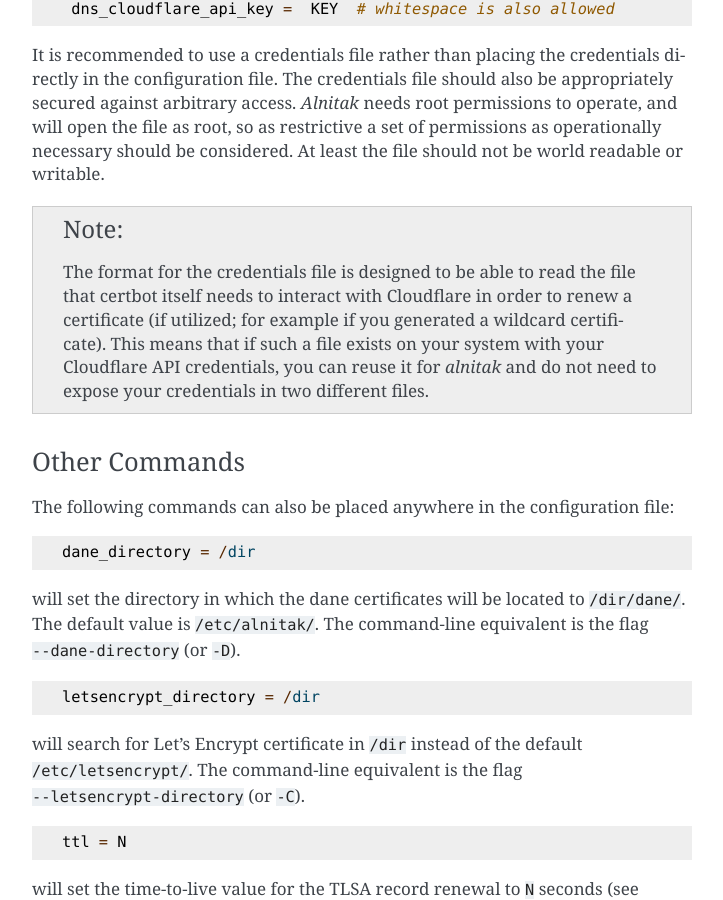
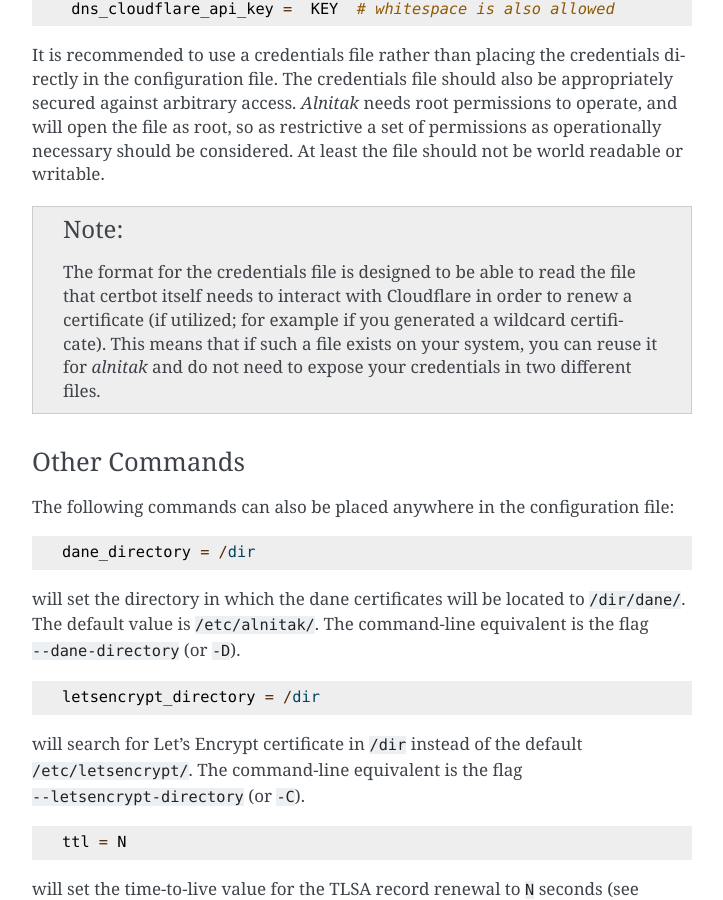
Before and after one commit to definitelyprobably/alnitak, a Sphinx documentation site: the page built from docs/source/configuration.rst, in a window 1280 px wide and 900 px high, scrolled down 7578 px. Shown: the whole window, without its empty margins (388-1111 px from the left). Built offline with Sphinx 7.4.7, drawn with Linux system fonts in a browser that asks for light colours.

Commit message:
docs update

```diff
--- a/docs/source/configuration.rst
+++ b/docs/source/configuration.rst
@@ -371,9 +371,9 @@ writable.
    The format for the credentials file is designed to be able to read the
    file that certbot itself needs to interact with Cloudflare in order to
    renew a certificate (if utilized; for example if you generated a wildcard
-   certificate). This means that if such a file exists on your system with
-   your Cloudflare API credentials, you can reuse it for *alnitak* and do
-   not need to expose your credentials in two different files.
+   certificate). This means that if such a file exists on your system,
+   you can reuse it for *alnitak* and do not need to expose your credentials
+   in two different files.
 
 
 Other Commands
```
